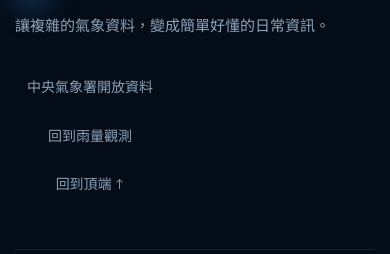
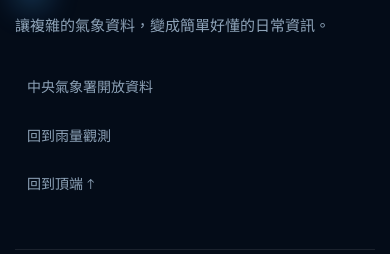
Before and after one commit to AidenEpoch/team3-taiwan-weather-dashboard, a plain HTML site: page index.html in a window 390 px wide. Shown: the part 2992-3246 px from the top of the page. Drawn offline with Linux system fonts and the light colour scheme; no server answers; a script that the page names is missing.

Commit message:
Left align mobile footer links

```diff
--- a/css/style.css
+++ b/css/style.css
@@ -187,6 +187,6 @@ button { color: inherit; }
   .uv-grid, .forecast-grid { grid-template-columns: 1fr; }
   .station-row { grid-template-columns: 1fr 70px; }.station-bar { display: none; }
   .footer-inner { align-items: start; flex-direction: column; }
-  .footer-links { flex-direction: column; gap: 10px; }
+  .footer-links { width: 100%; align-items: flex-start; flex-direction: column; gap: 10px; }
 }
 @media (prefers-reduced-motion: reduce) { * { scroll-behavior: auto !important; animation-duration: .01ms !important; } }
```
